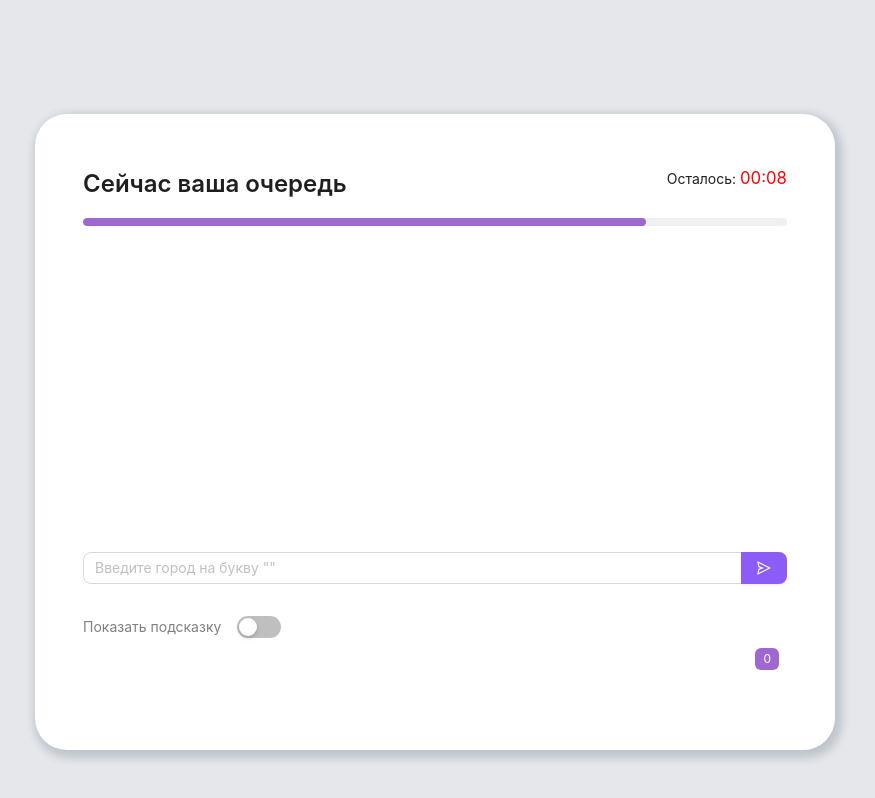
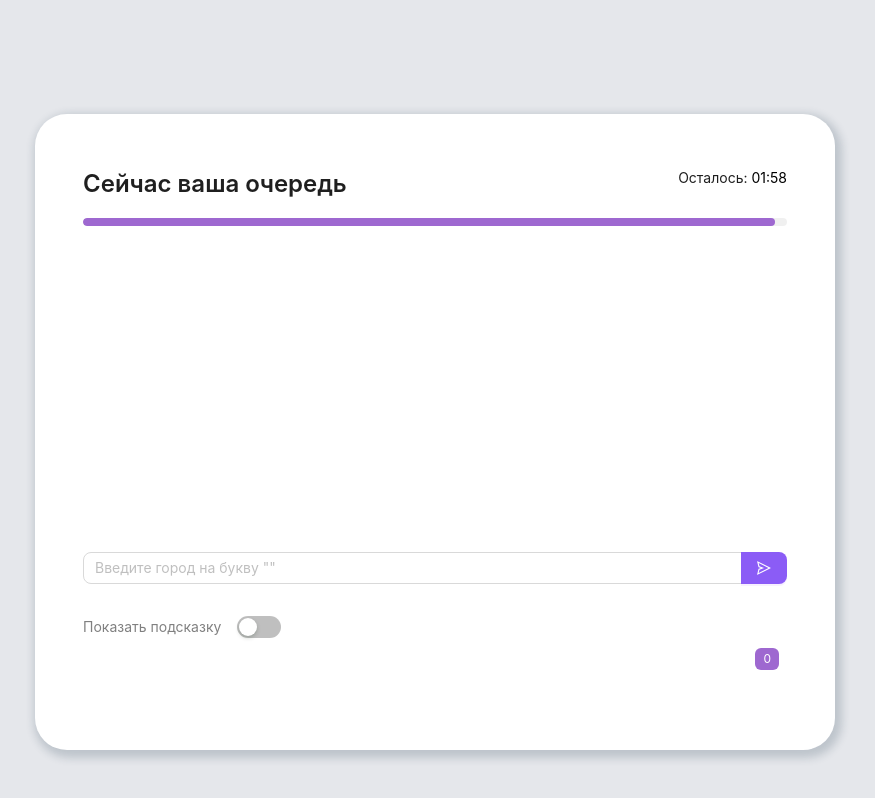
Before and after one commit to SemenKr/cities-game, a React (Vite) app: page / in a window 1280 px wide. Both pictures are taken after a click on the button "Начать игру". Shown: the top 798 px of the page, without its empty margins (205-1080 px from the left). Built offline with nearby package versions, Linux system fonts and the light colour scheme.

Commit message:
Add audio feedback to Timer and minor UI tweaks
timer

```diff
--- a/src/Screens/PlayerPage/PlayerPage.tsx
+++ b/src/Screens/PlayerPage/PlayerPage.tsx
@@ -6,7 +6,7 @@ import cityListData from "src/data/CitiesListData.ts";
 import {Progress, Layout, Typography, Tag} from "antd";
 
 const { Title } = Typography;
-const TIMER_DURATION_SECONDS = 10; // Вы можете настроить продолжительность по мере необходимости
+const TIMER_DURATION_SECONDS = 120; // Вы можете настроить продолжительность по мере необходимости
 
 
 const { Header, Footer, Content } = Layout;
```
